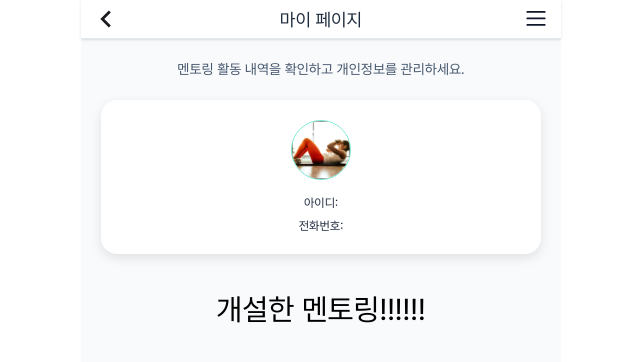
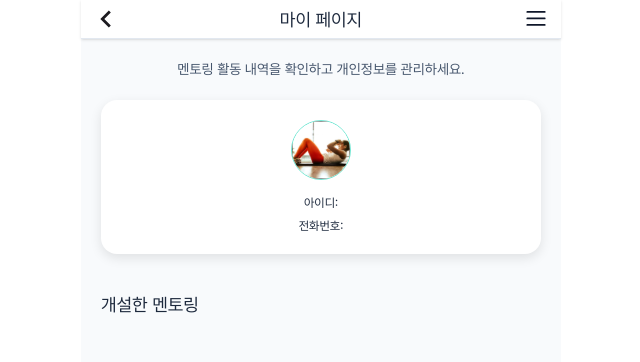
Before and after one commit to woowacourse-teams/2025-Fit-toring, a React app in the folder frontend/: page /my-page/created-mentoring in a window 1280 px wide. Shown: the top 362 px of the page, without its empty margins (319-959 px from the left). Built offline with nearby package versions, Linux system fonts and the light colour scheme.

Commit message:
feat: CreatedMentoring 컴포넌트의 제목 추가 및 스타일 수정 #192

```diff
--- a/frontend/src/pages/myPage/components/CreatedMentoring/CreatedMentoring.tsx
+++ b/frontend/src/pages/myPage/components/CreatedMentoring/CreatedMentoring.tsx
@@ -1,20 +1,26 @@
 import styled from '@emotion/styled';
 
 function CreatedMentoring() {
-  return <StyledContainer>개설한 멘토링!!!!!!</StyledContainer>;
+  return (
+    <StyledContainer>
+      <StyledTitle>개설한 멘토링</StyledTitle>
+    </StyledContainer>
+  );
 }
 
 export default CreatedMentoring;
 
-const StyledContainer = styled.div`
+const StyledContainer = styled.section`
   display: flex;
   flex-direction: column;
-  align-items: center;
-  gap: 2rem;
+  gap: 1rem;
 
   width: 100%;
   height: 100%;
   padding: 2rem;
+`;
 
-  font-size: 3rem;
+const StyledTitle = styled.h2`
+  color: ${({ theme }) => theme.FONT.B01};
+  ${({ theme }) => theme.TYPOGRAPHY.LB3_R}
 `;
```
